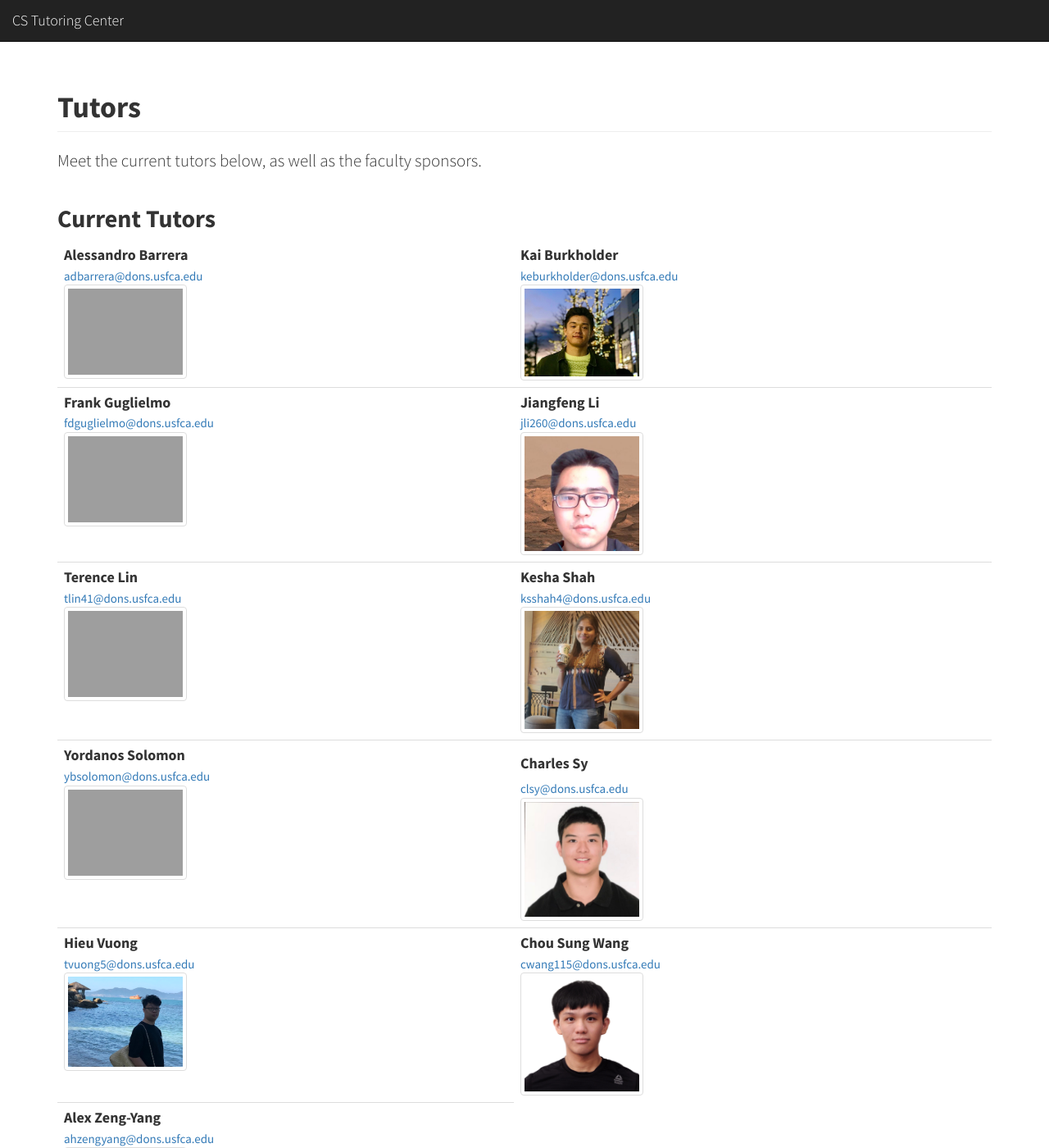
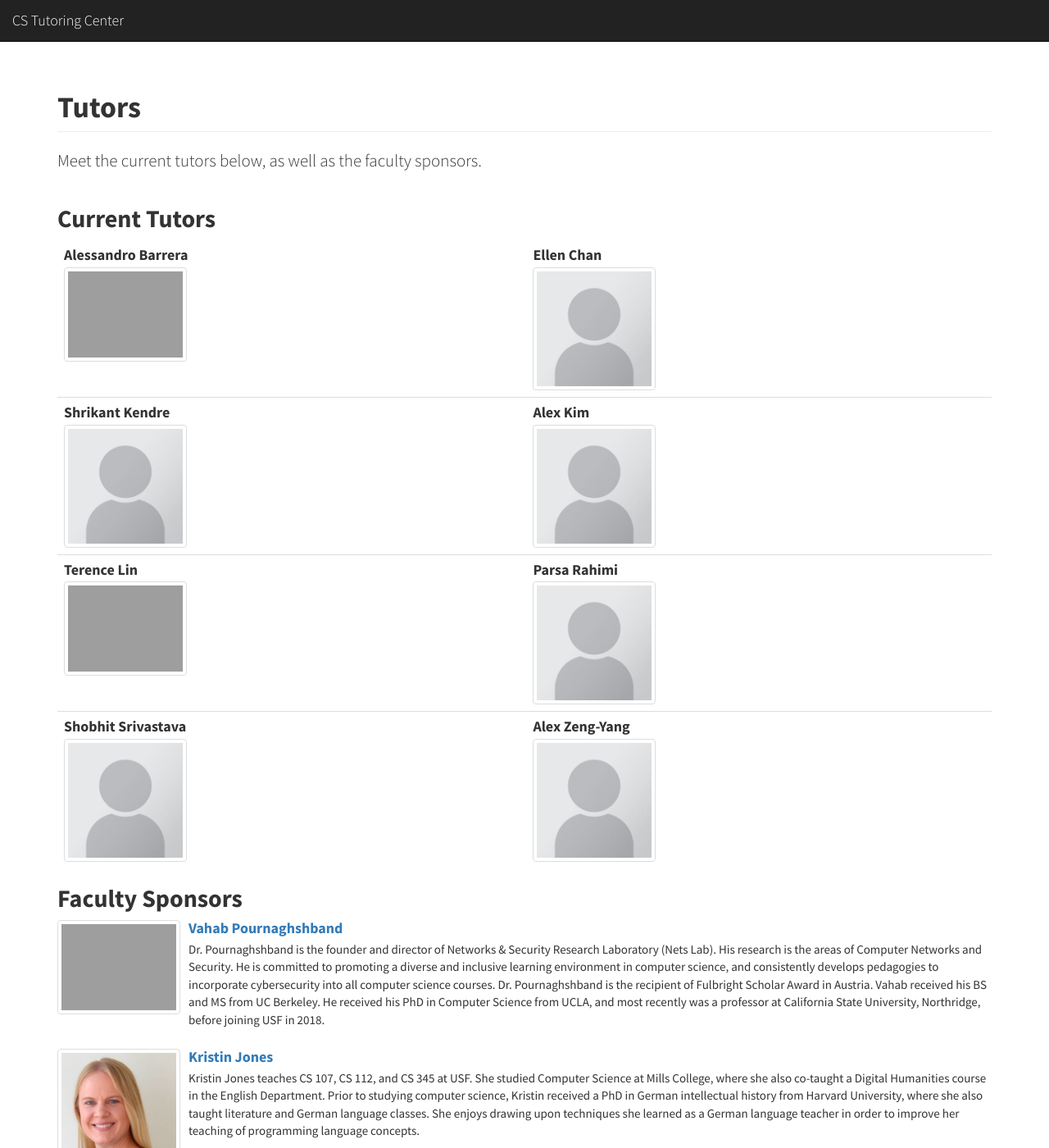
Before and after one commit to CSTutors/CSTutors.github.io, a Jekyll site: the page built from tutors/index.html, in a window 1280 px wide and 1400 px high. Shown: the whole window at 82% size. Built offline with Jekyll 4.4.1, drawn with Linux system fonts in a browser that asks for light colours; nearby versions of some CDN libraries.

Commit message:
Tutors and announcements

```diff
--- a/tutors/index.html
+++ b/tutors/index.html
@@ -13,34 +13,31 @@ lead: 'Meet the current tutors below, as well as the faculty sponsors.'
       <td>
         <h4 class="media-heading">Alessandro Barrera</h4>
         <a class="pull-left" href="#">
-          <a href="mailto:adbarrera@dons.usfca.edu">adbarrera@dons.usfca.edu</a>
           <img class="media-object img-thumbnail" width="150"
             src="{{ site.url }}/img/Alessandro_Barrera.png">
         </a>
       </td>
       <td>
-        <h4 class="media-heading">Kai Burkholder</h4>
+        <h4 class="media-heading">Ellen Chan</h4>
         <a class="pull-left" href="#">
-          <a href="mailto:keburkholder@dons.usfca.edu">keburkholder@dons.usfca.edu</a>
           <img class="media-object img-thumbnail" width="150"
-            src="{{ site.url }}/img/Kai_Burkholder.jpeg">
+            src="{{ site.url }}/img/placeholder.png">
         </a>
       </td>
     </tr>
     <tr>
       <td>
-        <h4 class="media-heading">Frank Guglielmo</h4>
+        <h4 class="media-heading">Shrikant Kendre</h4>
         <a class="pull-left" href="#">
-          <a href="mailto:fdguglielmo@dons.usfca.edu">fdguglielmo@dons.usfca.edu</a>
           <img class="media-object img-thumbnail" width="150"
-            src="{{ site.url }}/img/Frank_Guglielmo.png">
+            src="{{ site.url }}/img/placeholder.png">
         </a>
       </td>
       <td>
-        <h4 class="media-heading">Jiangfeng Li</h4>
+        <h4 class="media-heading">Alex Kim</h4>
         <a class="pull-left" href="#">
-          <a href="mailto:jli260@dons.usfca.edu">jli260@dons.usfca.edu</a>
-          <img class="media-object img-thumbnail" width="150" src="{{ site.url }}/img/Jiangfeng_Li.png">
+          <img class="media-object img-thumbnail" width="150"
+            src="{{ site.url }}/img/placeholder.png">
         </a>
       </td>
     </tr>
@@ -48,61 +45,29 @@ lead: 'Meet the current tutors below, as well as the faculty sponsors.'
       <td>
         <h4 class="media-heading">Terence Lin</h4>
         <a class="pull-left" href="#">
-          <a href="mailto:tlin41@dons.usfca.edu">tlin41@dons.usfca.edu</a>
           <img class="media-object img-thumbnail" width="150"
             src="{{ site.url }}/img/Terence_Lin.jpg">
         </a>
       </td>
       <td>
-        <h4 class="media-heading">Kesha Shah</h4>
+        <h4 class="media-heading">Parsa Rahimi</h4>
         <a class="pull-left" href="#">
-          <a href="mailto:ksshah4@dons.usfca.edu">ksshah4@dons.usfca.edu</a>
           <img class="media-object img-thumbnail" width="150"
-            src="{{ site.url }}/img/Kesha_Shah.jpeg">
+            src="{{ site.url }}/img/placeholder.png">
         </a>
       </td>
     </tr>
     <tr>
       <td>
-        <h4 class="media-heading">Yordanos Solomon</h4>
+        <h4 class="media-heading">Shobhit Srivastava</h4>
         <a class="pull-left" href="#">
-          <a href="mailto:ybsolomon@dons.usfca.edu">ybsolomon@dons.usfca.edu</a>
           <img class="media-object img-thumbnail" width="150"
-            src="{{ site.url }}/img/Yordanos_Solomon.jpg">
+            src="{{ site.url }}/img/placeholder.png">
         </a>
       </td>
       <td>
-        <h4 class="media-headin">Charles Sy</h4>
-        <a class="pull-left" href="#">
-          <a href="mailto:clsy@dons.usfca.edu">clsy@dons.usfca.edu</a>
-          <img class="media-object img-thumbnail" width="150"
-            src="{{ site.url }}/img/Charles_Sy.jpg">
-        </a>
-      </td>
-    </tr>
-    <tr>
-      <td>
-        <h4 class="media-heading">Hieu Vuong</h4>
-        <a class="pull-left" href="#">
-          <a href="mailto:tvuong5@dons.usfca.edu">tvuong5@dons.usfca.edu</a>
-          <img class="media-object img-thumbnail" width="150"
-            src="{{ site.url }}/img/Hieu_Vuong.jpg">
-        </a>
-      </td>
-      <td>
-        <h4 class="media-heading">Chou Sung Wang</h4>
-        <a class="pull-left" href="#">
-          <a href="mailto:cwang115@dons.usfca.edu">cwang115@dons.usfca.edu</a>
-          <img class="media-object img-thumbnail" width="150"
-            src="{{ site.url }}/img/Chou_Sung_Wang.jpg">
-        </a>
-      </td>
-    </tr>
-    <tr>
-      <td>
         <h4 class="media-heading">Alex Zeng-Yang</h4>
         <a class="pull-left" href="#">
-          <a href="mailto:ahzengyang@dons.usfca.edu">ahzengyang@dons.usfca.edu</a>
           <img class="media-object img-thumbnail" width="150"
             src="{{ site.url }}/img/placeholder.png">
         </a>
```
Also changed, not shown: index.html (+7 -7 lines).
